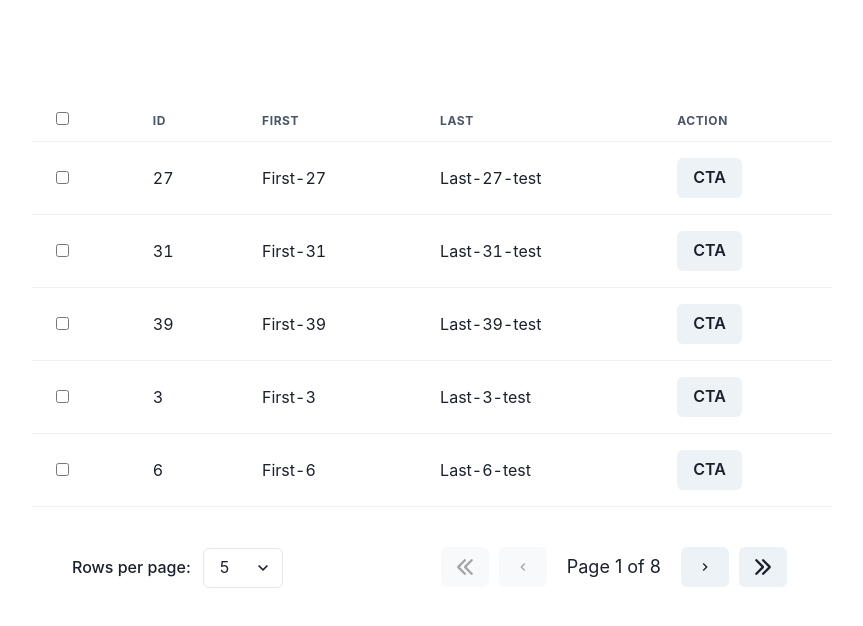
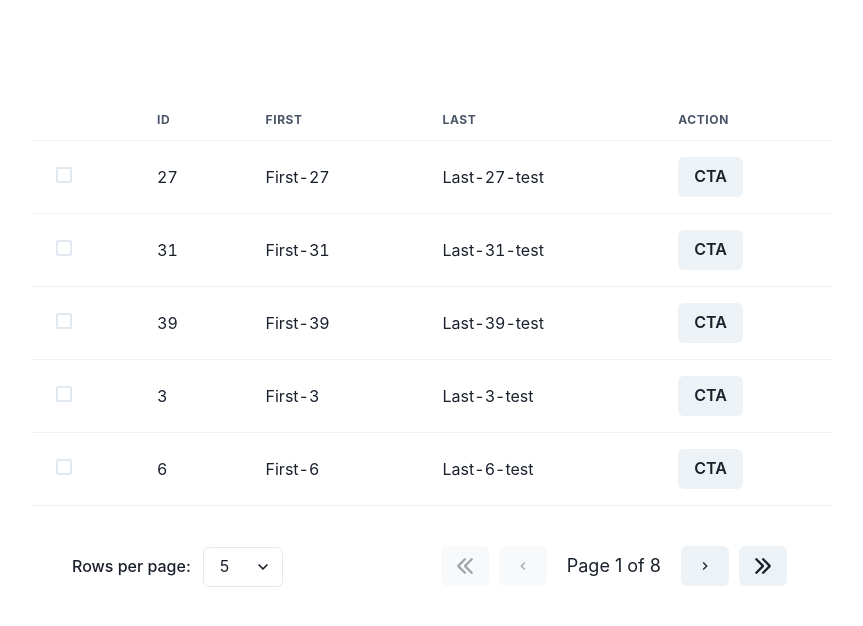
Before and after one commit to athanasu/chakra-ui-react-table-example, a React (Create React App) app: page / in a window 1280 px wide. Shown: the top 626 px of the page, without its empty margins (208-1071 px from the left). Built offline with nearby package versions, Linux system fonts and the light colour scheme.

Commit message:
remove master checkbox

```diff
--- a/src/components/Table/Table.tsx
+++ b/src/components/Table/Table.tsx
@@ -78,12 +78,7 @@ export function Table({ data }: TableProps) {
         resolvedRef.current.indeterminate = indeterminate;
       }, [resolvedRef, indeterminate]);
 
-      return (
-        <>
-          <input type="checkbox" ref={resolvedRef} {...rest} />
-          {/* <Checkbox type="checkbox" ref={resolvedRef} {...rest} /> */}
-        </>
-      );
+      return <Checkbox type="checkbox" ref={resolvedRef} {...rest} />;
     }
   );
 
@@ -97,19 +92,12 @@ export function Table({ data }: TableProps) {
         // Let's make a column for selection
         {
           id: "selection",
-          // The header can use the table's getToggleAllRowsSelectedProps method
-          // to render a checkbox
-          Header: ({ getToggleAllPageRowsSelectedProps }) => (
-            <div>
-              <IndeterminateCheckbox {...getToggleAllPageRowsSelectedProps()} />
-            </div>
-          ),
           // The cell can use the individual row's getToggleRowSelectedProps method
           // to the render a checkbox
           Cell: ({ row }: any) => (
-            <div>
+            <>
               <IndeterminateCheckbox {...row.getToggleRowSelectedProps()} />
-            </div>
+            </>
           ),
         },
         ...columns,
```
